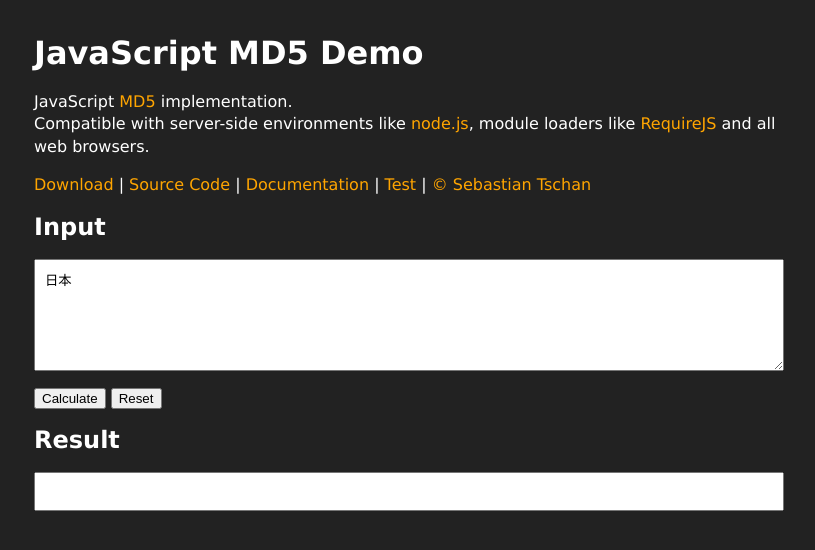
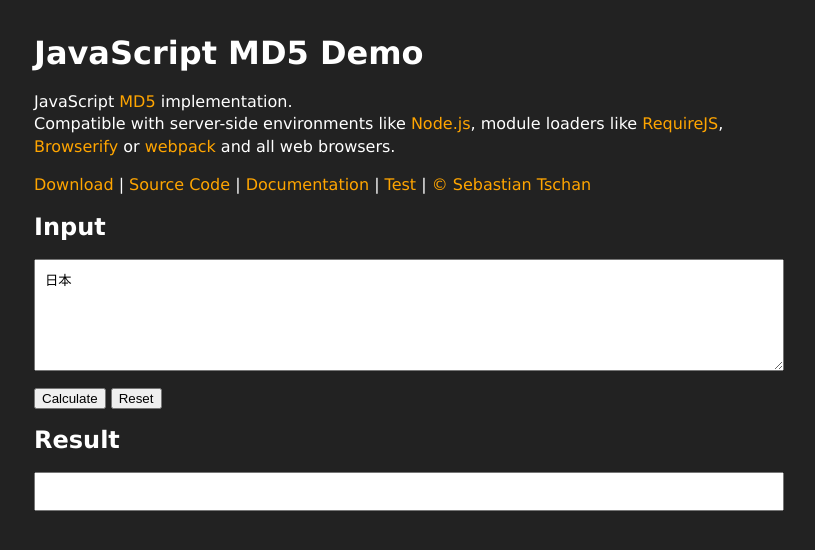
Before and after one commit to blueimp/JavaScript-MD5, a website: page index.html in a window 1280 px wide. Shown: the whole page, without its empty margins (231-1046 px from the left). Drawn offline with nearby package versions, Linux system fonts and the light colour scheme.

Commit message:
Fix Node.js usage example. List Browserify and webpack as supported module loaders.

```diff
--- a/index.html
+++ b/index.html
@@ -18,14 +18,14 @@
 <![endif]-->
 <meta charset="utf-8">
 <title>JavaScript MD5 Demo</title>
-<meta name="description" content="JavaScript MD5 implementation. Compatible with server-side environments like node.js, module loaders like RequireJS and all web browsers.">
+<meta name="description" content="JavaScript MD5 implementation. Compatible with server-side environments like Node.js, module loaders like RequireJS, Browserify or webpack and all web browsers.">
 <meta name="viewport" content="width=device-width, initial-scale=1.0">
 <link rel="stylesheet" href="css/demo.css">
 </head>
 <body>
 <h1>JavaScript MD5 Demo</h1>
 <p>JavaScript <a href="https://en.wikipedia.org/wiki/MD5">MD5</a> implementation.<br>
-Compatible with server-side environments like <a href="http://nodejs.org/">node.js</a>, module loaders like <a href="http://requirejs.org/">RequireJS</a> and all web browsers.</p>
+Compatible with server-side environments like <a href="http://nodejs.org/">Node.js</a>, module loaders like <a href="http://requirejs.org/">RequireJS</a>, <a href="http://browserify.org/">Browserify</a> or <a href="https://webpack.github.io/">webpack</a> and all web browsers.</p>
 <ul class="navigation">
     <li><a href="https://github.com/blueimp/JavaScript-MD5/tags">Download</a></li>
     <li><a href="https://github.com/blueimp/JavaScript-MD5">Source Code</a></li>
```
Also changed, not shown: package.json (+1 -8 lines), README.md.
